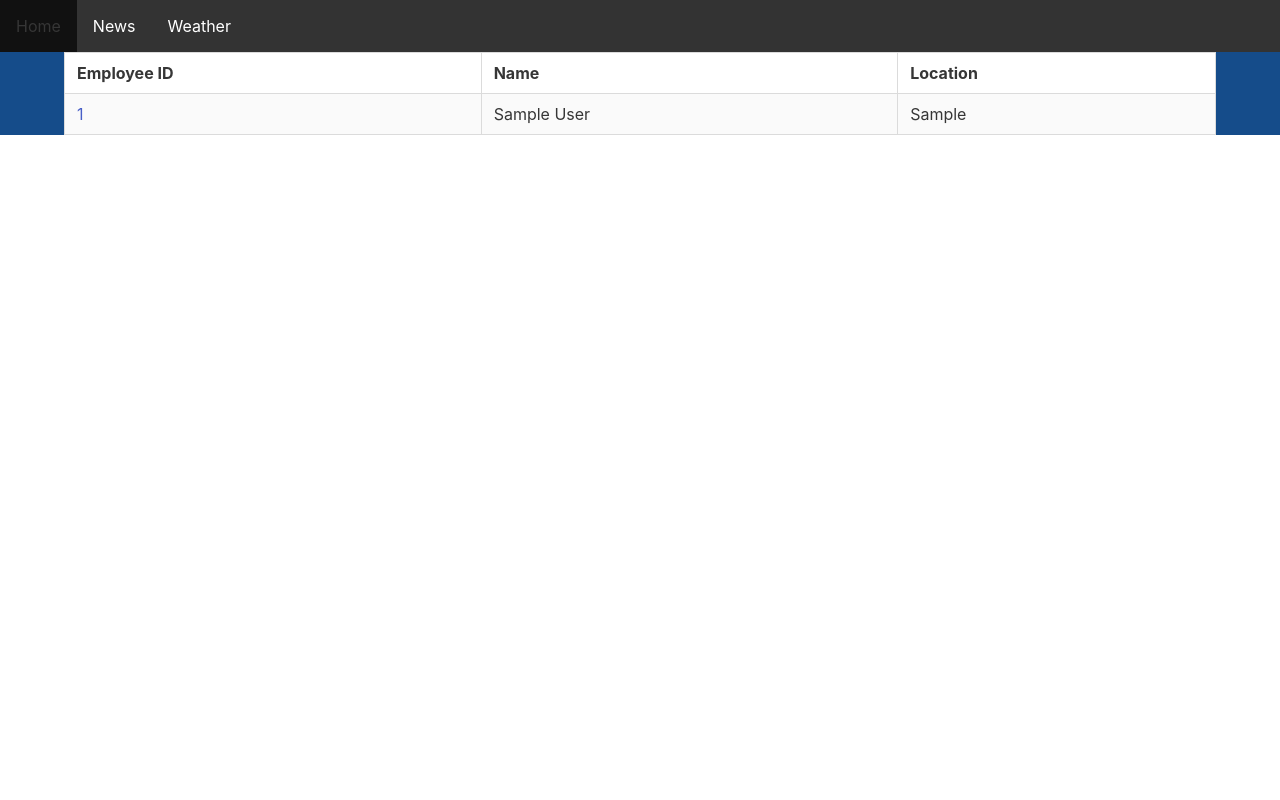
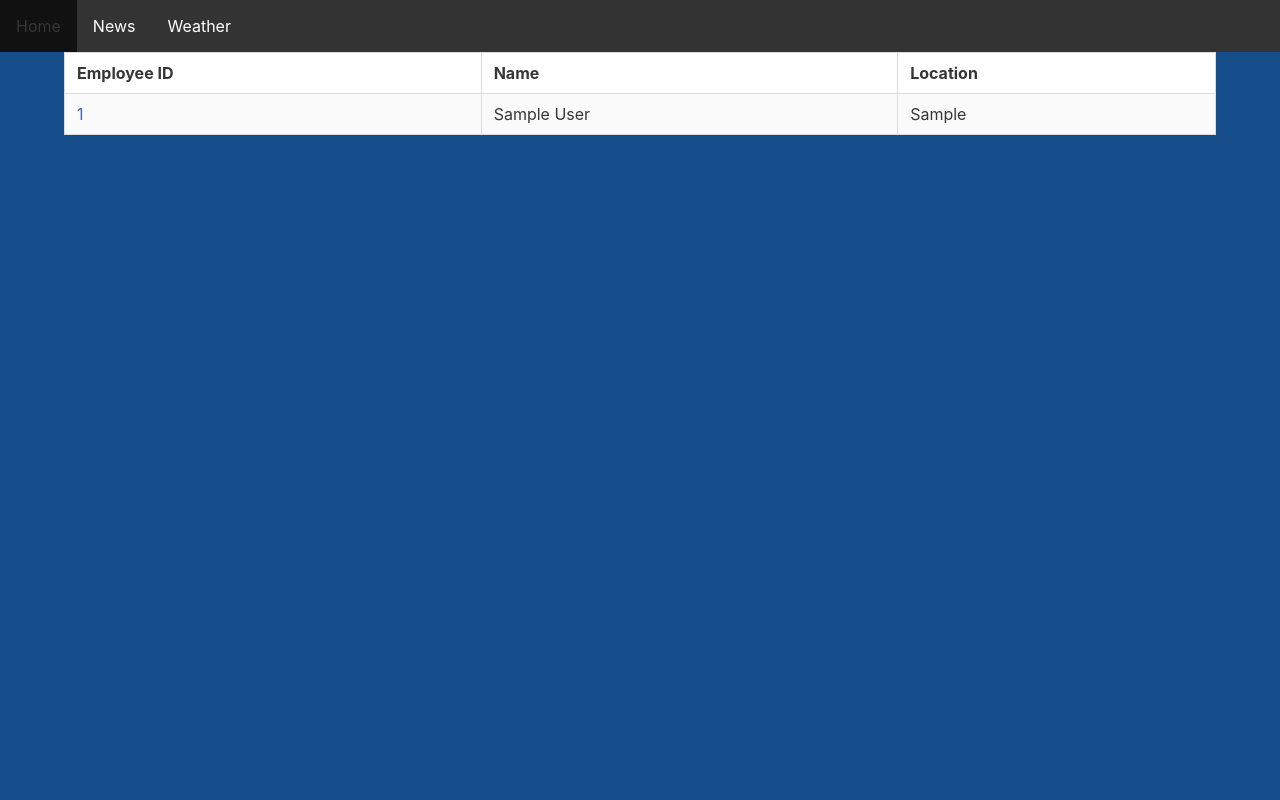
Before and after one commit to GUTS-jpm/jp-connect, a Django app: page / in a window 1280 px wide. Run offline with Django 3.2, Linux system fonts and the light colour scheme; tables that the repository leaves empty hold one stand-in row (values such as "Sample post"); some libraries are stand-ins or nearby versions.

Commit message:
Homepage colour fixed and code cleaned

```diff
--- a/jpconnect_project/jpconnect/static/css/base.css
+++ b/jpconnect_project/jpconnect/static/css/base.css
@@ -26,6 +26,8 @@ html,
 body {
     padding: 0;
     margin: 0;
+    height: 100%;
+    width: 100%;
 }
 
 .description{
--- a/jpconnect_project/jpconnect/template/home.html
+++ b/jpconnect_project/jpconnect/template/home.html
@@ -6,22 +6,12 @@
     Home Page
 {% endblock %}
 
+{% block head_block %}
+<link rel="stylesheet" href="https://cdn.jsdelivr.net/npm/bulma@0.8.0/css/bulma.min.css">
+{% endblock %}
 
 {% block body_block %}
-
-
-
-<html>
-<head>
-
-
-
-<link rel="stylesheet" href="https://cdn.jsdelivr.net/npm/bulma@0.8.0/css/bulma.min.css">
-</head>
-
-
 <body style="background-color:#154C8A;">
-
 <div class="container">
     <table class="table is-fullwidth is-striped is-bordered is-hoverable">
         <tr class="th">
@@ -37,11 +27,7 @@
             <td>{{employee.location}}</td>
         </tr>
         {% endfor %}
-
-
     </table>
 </div>
 </body>
-
-</html>
 {% endblock %}
```
Lines whose indentation alone changed are shown as unchanged.
